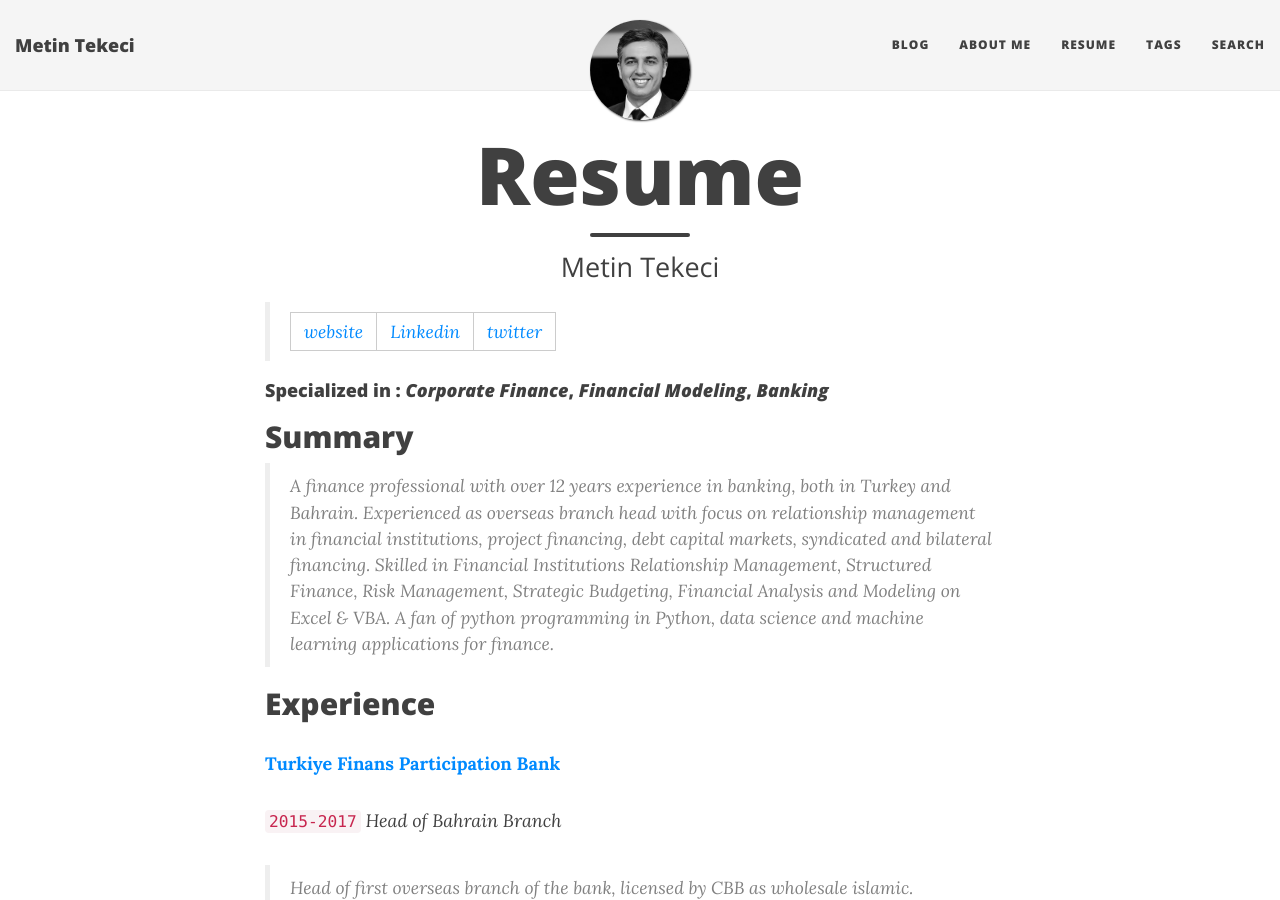
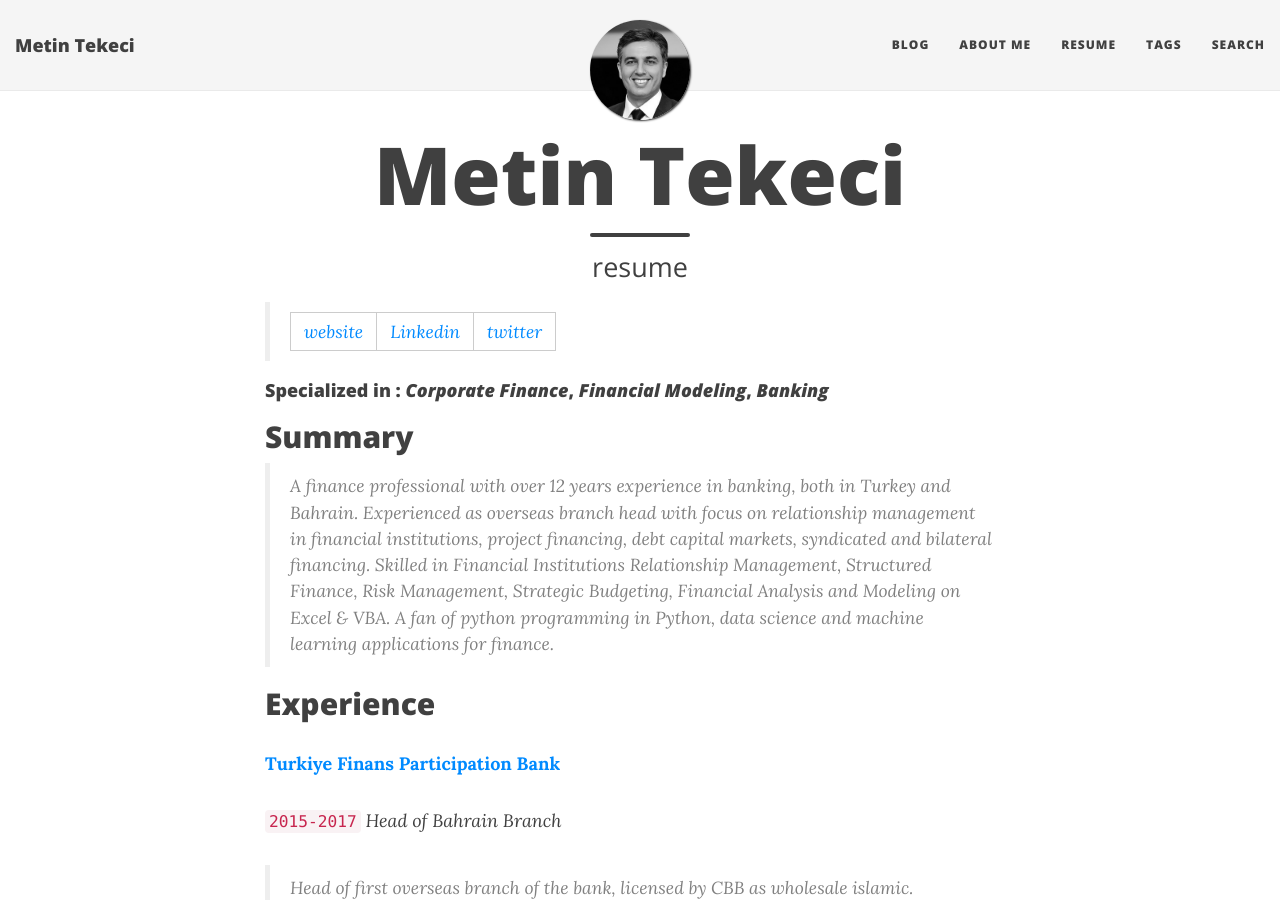
Before and after one commit to metintekeci/metintekeci.github.io, a Jekyll site: the page built from resume.md, in a window 1280 px wide and 900 px high. Built offline with Jekyll 4.4.1, drawn with Linux system fonts in a browser that asks for light colours; nearby versions of some CDN libraries.

```diff
--- a/resume.md
+++ b/resume.md
@@ -1,7 +1,7 @@
 ---
 layout: page
-title: Resume
-subtitle: Metin Tekeci
+title: Metin Tekeci
+subtitle: resume
 ---
 > | [website](https://metintekeci.com)  |  [Linkedin](https://www.linkedin.com/in/metintekeci/) | [twitter](https://twitter.com/MetinTekeci)
 
```
